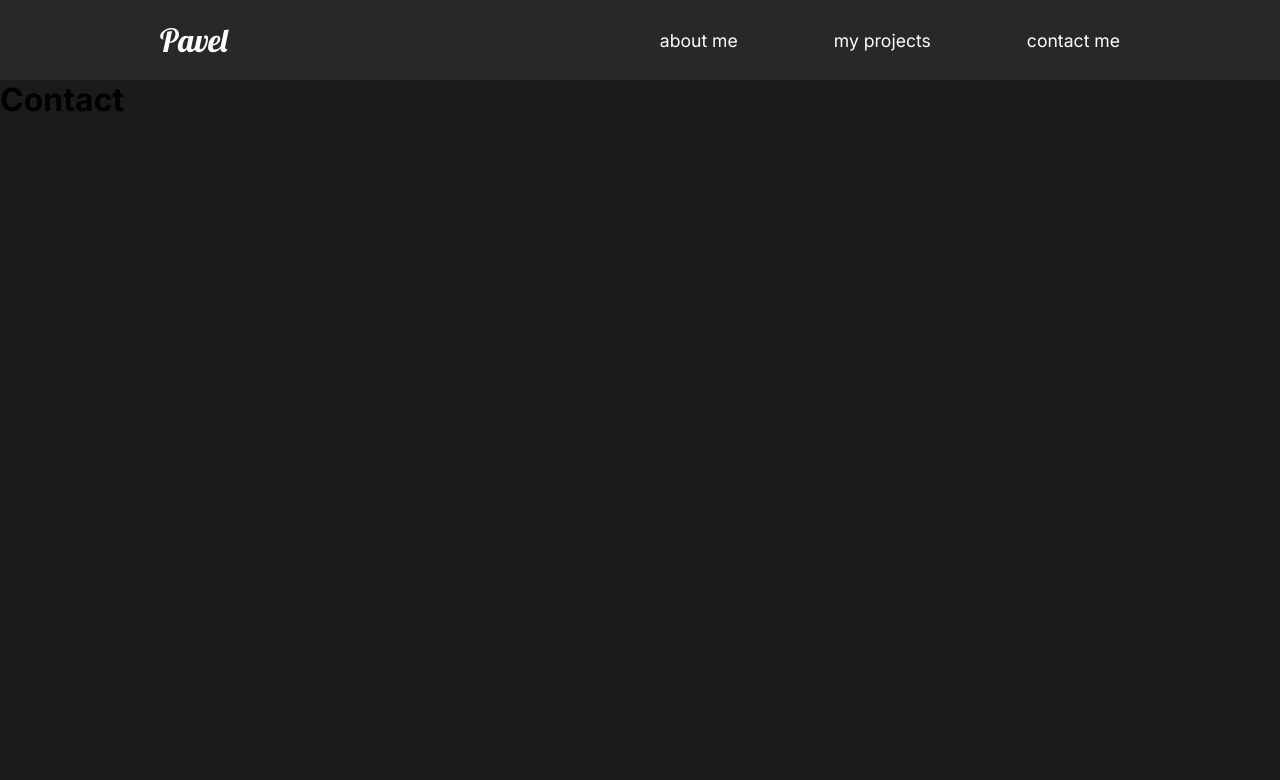
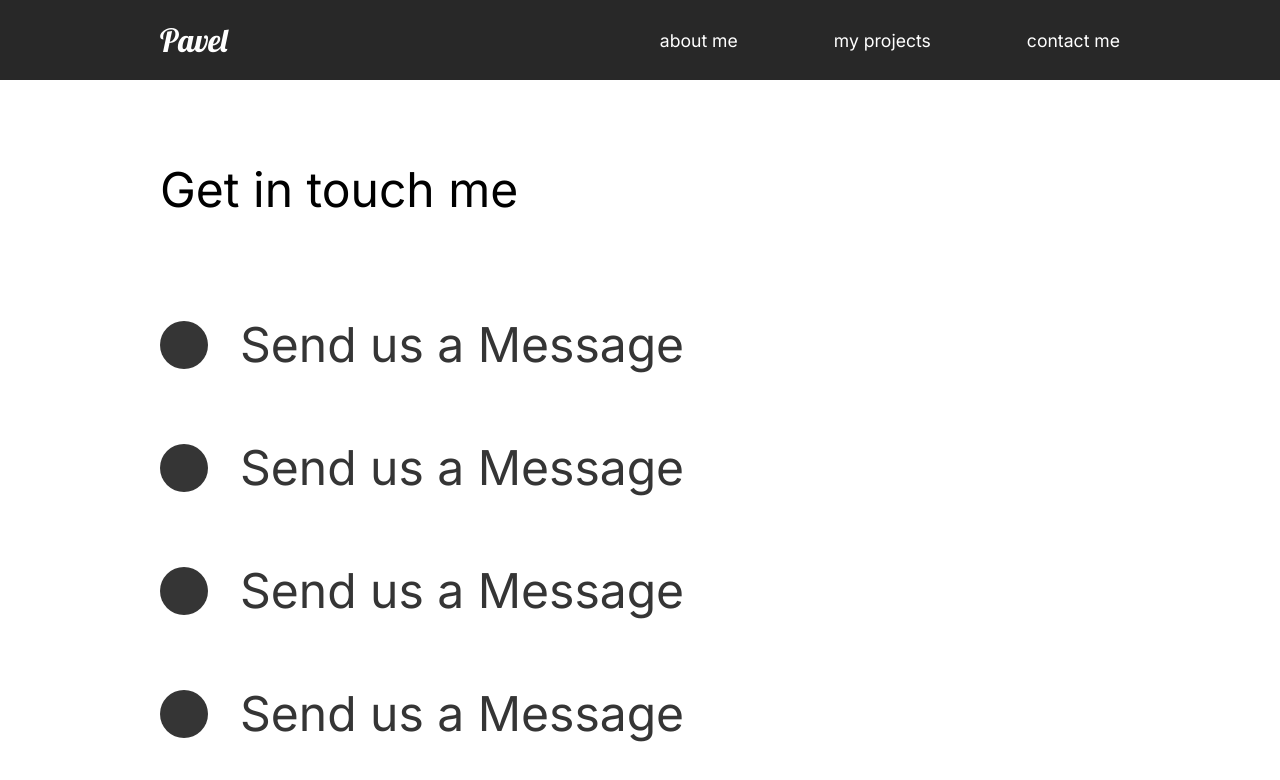
Before and after one commit to pavel97107/my-portfolio, a React (Create React App) app: page /contact in a window 1280 px wide. Shown: the top 780 px of the page. Built offline with nearby package versions, Linux system fonts and the light colour scheme.

Commit message:
ContactAnimation

```diff
--- a/src/pages/contactMe.jsx
+++ b/src/pages/contactMe.jsx
@@ -1,19 +1,55 @@
 import React, { useEffect } from "react";
 import { motion } from "framer-motion";
-import { pageAnimation } from "../animation";
+import { pageAnimation, titleAnimation } from "../animation";
 
+//styled
+import { ContactStyle, Title, Hide, Circle, Social } from "./styles";
 export default () => {
   useEffect(() => {
     document.title = "Contact";
   }, []);
   return (
-    <motion.div
+    <ContactStyle
       exit="exit"
       variants={pageAnimation}
       initial="hidden"
       animate="show"
+      style={{ background: "white" }}
     >
-      <h1>Contact</h1>
-    </motion.div>
+      <Title>
+        <Hide>
+          <motion.h2 variants={titleAnimation}>Get in touch me</motion.h2>
+        </Hide>
+      </Title>
+      <div>
+        <Hide>
+          <Social variants={titleAnimation}>
+            <Circle />
+            <h2>Send us a Message</h2>
+          </Social>
+        </Hide>
+
+        <Hide>
+          <Social variants={titleAnimation}>
+            <Circle />
+            <h2>Send us a Message</h2>
+          </Social>
+        </Hide>
+
+        <Hide>
+          <Social variants={titleAnimation}>
+            <Circle />
+            <h2>Send us a Message</h2>
+          </Social>
+        </Hide>
+
+        <Hide>
+          <Social variants={titleAnimation}>
+            <Circle />
+            <h2>Send us a Message</h2>
+          </Social>
+        </Hide>
+      </div>
+    </ContactStyle>
   );
 };
--- a/src/pages/styles/index.js
+++ b/src/pages/styles/index.js
@@ -108,3 +108,30 @@
 export const Frame4 = styled(Frame1)`
   background-color: #8effa0;
 `;
+
+//Contact
+
+export const ContactStyle = styled(motion.div)`
+  padding: 5rem 10rem;
+  color: #353535;
+  min-height: 90vh;
+`;
+export const Title = styled.div`
+  margin-bottom: 4rem;
+  color: black;
+`;
+
+export const Circle = styled.div`
+  border-radius: 50%;
+  width: 3rem;
+  height: 3rem;
+  background-color: #353535;
+`;
+
+export const Social = styled(motion.div)`
+  display: flex;
+  align-items: center;
+  h2 {
+    margin: 2rem;
+  }
+`;
```
